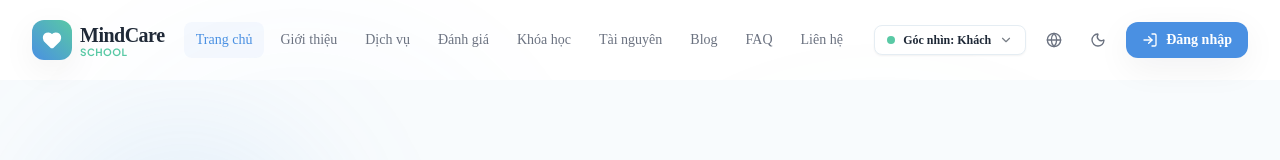
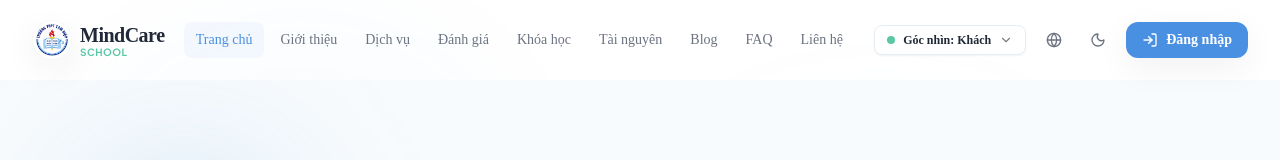
Before and after one commit to truonghain89-create/website-t-m-l-h-c-ng-3HIEP-VICTORY---2, a Next.js app: page / in a window 1280 px wide. Shown: the top 160 px of the page. Built offline with nearby package versions, Linux system fonts and the light colour scheme.

Commit message:
feat: replace heart icon in header logo with school logo

```diff
--- a/src/components/Header.tsx
+++ b/src/components/Header.tsx
@@ -67,9 +67,11 @@ export const Header: React.FC = () => {
 
         {/* Logo */}
         <Link href="/" className="flex items-center gap-2 group">
-          <div className="w-10 h-10 rounded-xl bg-gradient-to-tr from-primary to-secondary flex items-center justify-center text-white shadow-premium">
-            <Heart className="w-5 h-5 fill-current" />
-          </div>
+          <img
+            src="/thpt-tam-hiep-logo.png"
+            alt="Trường THPT Tam Hiệp"
+            className="w-10 h-10 object-contain rounded-full bg-white p-0.5 shadow-premium border border-border/40 shrink-0 group-hover:scale-105 transition-transform duration-300"
+          />
           <div>
             <span className="font-heading font-bold text-xl tracking-tight text-foreground">
               MindCare
```
